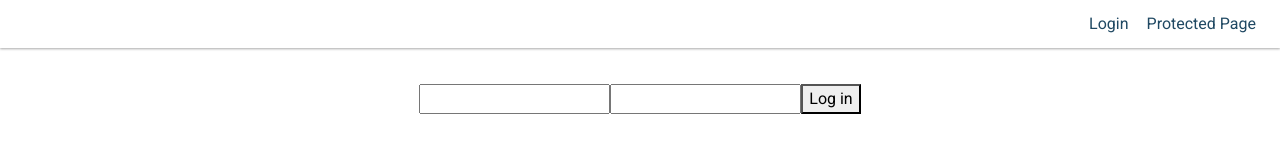
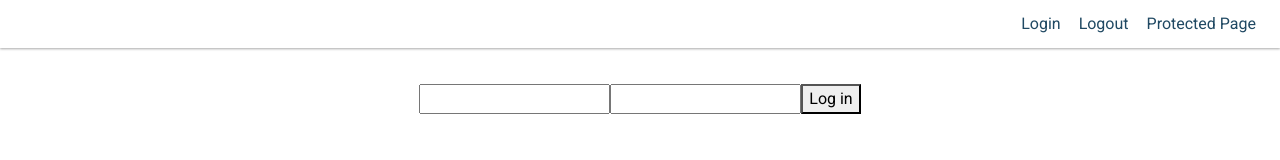
Before and after one commit to bloominstituteoftechnology/web-guided-project-client-auth, a React (Vite) app in the folder client/: page / in a window 1280 px wide. Shown: the top 160 px of the page. Built offline with nearby package versions, Linux system fonts and the light colour scheme.

Commit message:
adds logout link

```diff
--- a/client/src/App.js
+++ b/client/src/App.js
@@ -4,13 +4,23 @@ import { BrowserRouter as Router, Route, Link, Switch } from 'react-router-dom';
 import Login from './components/Login';
 import GasPrices from './components/GasPrices';
 
+import axios from 'axios';
+
 function App() {
+  const logout = () => {
+
+  };
+
+
   return (
     <Router>
       <div className="App">
         <ul>
           <li>
             <Link to="/login">Login</Link>
+          </li>
+          <li>
+            <a onClick={logout}>Logout</a>
           </li>
           <li>
             <Link to="/protected">Protected Page</Link>
```
